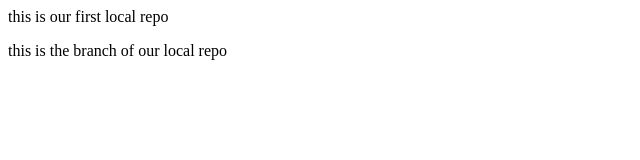
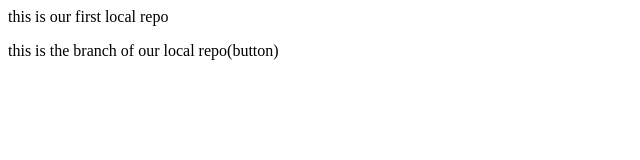
Before and after one commit to Shelby962/localrepo, a plain HTML site: page index.html in a window 1280 px wide. Shown: the full height of the page, 0-640 px from the left. Drawn offline with Linux system fonts and the light colour scheme.

```diff
--- a/index.html
+++ b/index.html
@@ -1,2 +1,2 @@
 <p>this is our first local repo</p>
-<p>this is the branch of our local repo</p>
+<p>this is the branch of our local repo(button)</p>
```
